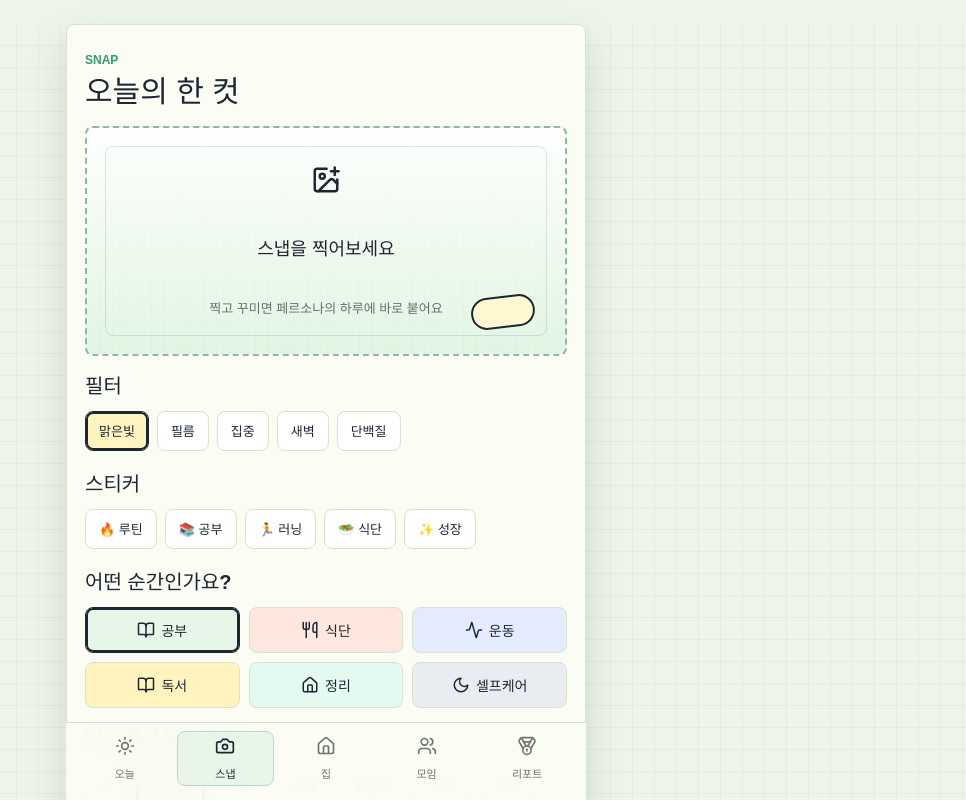
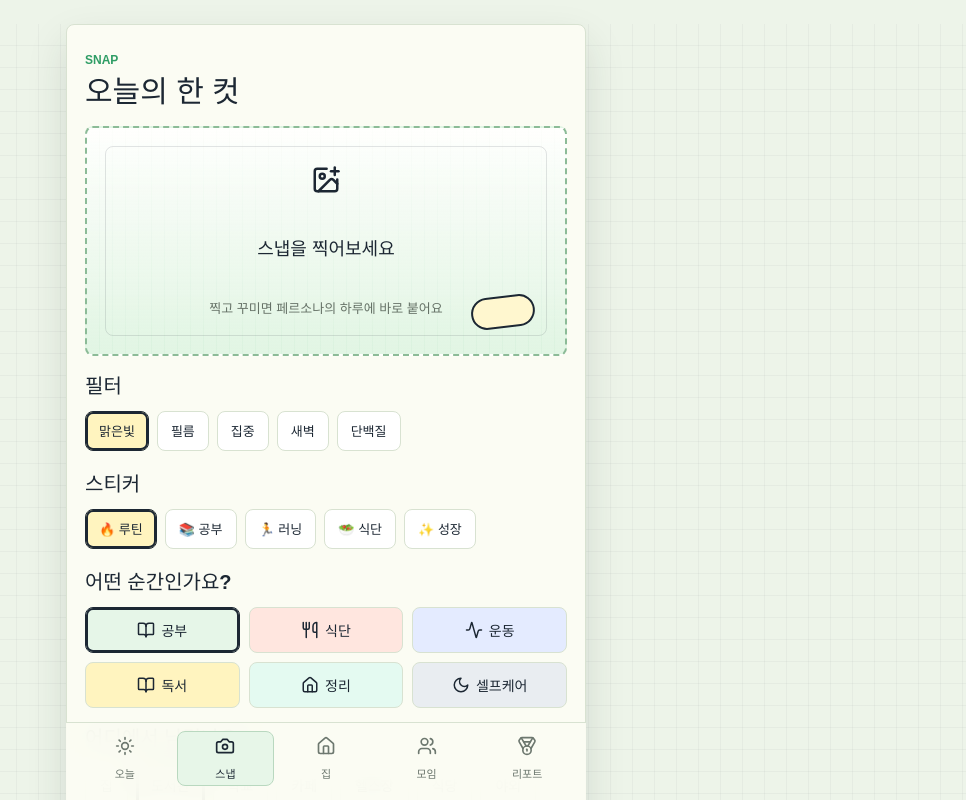
Before and after one commit to sgeniusk/habit, a React (Vite) app: page / in a window 1280 px wide. Both pictures are taken after a click on the button "스냅". Shown: the top 800 px of the page, without its empty margins (314-1280 px from the left). Built offline with nearby package versions, Linux system fonts and the light colour scheme; a web font is replaced by a local one.

Commit message:
Add interactive snap decoration loop

```diff
--- a/src/App.tsx
+++ b/src/App.tsx
@@ -40,6 +40,8 @@ export default function App() {
   const [records, setRecords] = useState(initialRecords);
   const [selectedCategory, setSelectedCategory] = useState<HabitCategory>("study");
   const [selectedPlace, setSelectedPlace] = useState<PlaceType>("library");
+  const [selectedFilter, setSelectedFilter] = useState(filterOptions[0]);
+  const [selectedSticker, setSelectedSticker] = useState(stickerOptions[0]);
   const [memo, setMemo] = useState("");
   const [photoName, setPhotoName] = useState("스냅을 찍어보세요");
   const [savedPulse, setSavedPulse] = useState(false);
@@ -54,6 +56,8 @@ export default function App() {
       category: selectedCategory,
       placeType: selectedPlace,
       memo: memo || photoName,
+      filter: selectedFilter,
+      sticker: selectedSticker,
       createdAt: new Date().toISOString()
     };
 
@@ -79,11 +83,15 @@ export default function App() {
           <SnapView
             selectedCategory={selectedCategory}
             selectedPlace={selectedPlace}
+            selectedFilter={selectedFilter}
+            selectedSticker={selectedSticker}
             memo={memo}
             photoName={photoName}
             savedPulse={savedPulse}
             onCategoryChange={setSelectedCategory}
             onPlaceChange={setSelectedPlace}
+            onFilterChange={setSelectedFilter}
+            onStickerChange={setSelectedSticker}
             onMemoChange={setMemo}
             onPhotoNameChange={setPhotoName}
             onSave={saveRecord}
@@ -224,22 +232,30 @@ function TodayView({
 function SnapView({
   selectedCategory,
   selectedPlace,
+  selectedFilter,
+  selectedSticker,
   memo,
   photoName,
   savedPulse,
   onCategoryChange,
   onPlaceChange,
+  onFilterChange,
+  onStickerChange,
   onMemoChange,
   onPhotoNameChange,
   onSave
 }: {
   selectedCategory: HabitCategory;
   selectedPlace: PlaceType;
+  selectedFilter: string;
+  selectedSticker: string;
   memo: string;
   photoName: string;
   savedPulse: boolean;
   onCategoryChange: (category: HabitCategory) => void;
   onPlaceChange: (place: PlaceType) => void;
+  onFilterChange: (filter: string) => void;
+  onStickerChange: (sticker: string) => void;
   onMemoChange: (memo: string) => void;
   onPhotoNameChange: (name: string) => void;
   onSave: () => void;
@@ -275,8 +291,13 @@ function SnapView({
       <section className="choice-section" aria-labelledby="filter-title">
         <h2 id="filter-title">필터</h2>
         <div className="filter-strip">
-          {filterOptions.map((filter, index) => (
-            <button key={filter} type="button" className={index === 0 ? "is-selected" : ""}>
+          {filterOptions.map((filter) => (
+            <button
+              key={filter}
+              type="button"
+              className={selectedFilter === filter ? "is-selected" : ""}
+              onClick={() => onFilterChange(filter)}
+            >
               {filter}
             </button>
           ))}
@@ -287,7 +308,12 @@ function SnapView({
         <h2 id="sticker-title">스티커</h2>
         <div className="sticker-strip">
           {stickerOptions.map((sticker) => (
-            <button key={sticker} type="button">
+            <button
+              key={sticker}
+              type="button"
+              className={selectedSticker === sticker ? "is-selected" : ""}
+              onClick={() => onStickerChange(sticker)}
+            >
               {sticker}
             </button>
           ))}
@@ -529,6 +555,11 @@ function RecordRow({ record }: { record: SnapRecord }) {
           {getPlaceLabel(record.placeType)}
           {record.memo ? ` · ${record.memo}` : ""}
         </p>
+        {record.filter || record.sticker ? (
+          <small className="record-decoration">
+            {[record.filter, record.sticker].filter(Boolean).join(" · ")}
+          </small>
+        ) : null}
       </div>
       <span>+120xp</span>
     </article>
--- a/src/styles.css
+++ b/src/styles.css
@@ -276,6 +276,14 @@ p {
 .room-row > strong {
   color: var(--leaf);
   font-size: 13px;
+  font-weight: 900;
+}
+
+.record-decoration {
+  display: inline-flex;
+  margin-top: 5px;
+  color: #6d6044;
+  font-size: 12px;
   font-weight: 900;
 }
 
@@ -626,7 +634,8 @@ p {
   cursor: pointer;
 }
 
-.filter-strip button.is-selected {
+.filter-strip button.is-selected,
+.sticker-strip button.is-selected {
   border-color: var(--ink);
   background: #fff4bf;
   box-shadow: inset 0 0 0 2px var(--ink);
```
Also changed, not shown: 1 other file (tests, documents, lock files or other folders).
